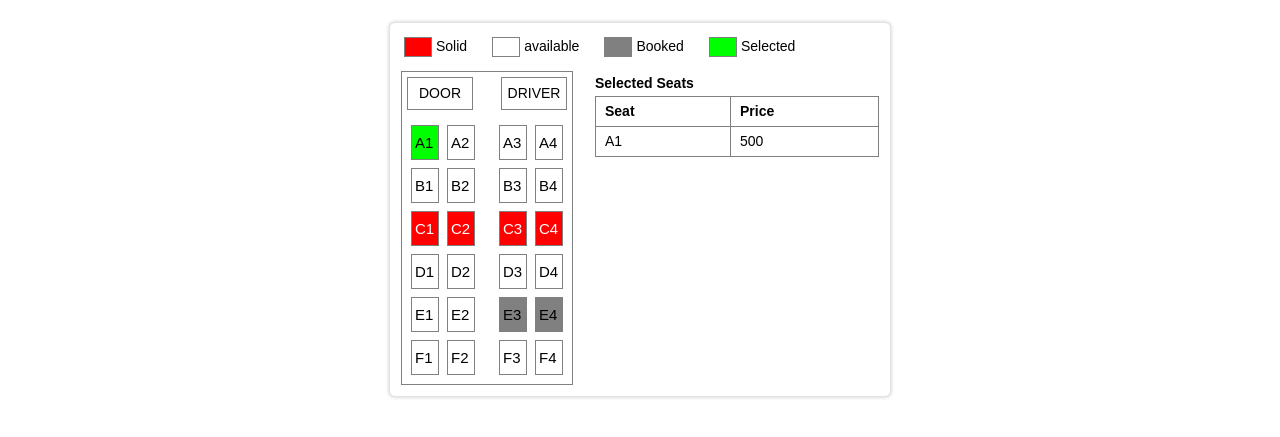
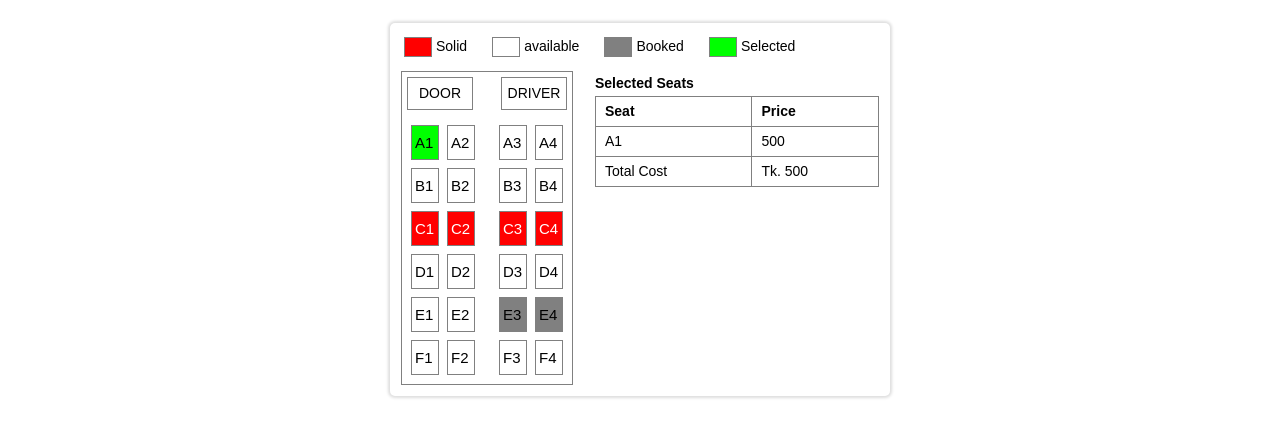
Before and after one commit to asrafmridha/Ticket-Booking-App-vueJs, a plain HTML site: page index.html in a window 1280 px wide. Both pictures are taken after a click on the element "A1". Shown: the part 171-608 px from the top of the page. Drawn offline with Linux system fonts and the light colour scheme.

Commit message:
Total Price Count

```diff
--- a/app.js
+++ b/app.js
@@ -148,6 +148,13 @@ var app = Vue.createApp({
       let sc = this.seats.filter((item) => item.type === "selected");
       return sc;
     },
+    totalCost() {
+      let tC = 0;
+      this.selectedSeats.forEach((seat) => {
+        tC += seat.price;
+      });
+      return tC;
+    },
   },
   methods: {
     handleKey(i) {
--- a/index.html
+++ b/index.html
@@ -69,6 +69,10 @@
                                     <td>{{ seat.name }}</td>
                                     <td>{{ seat.price }}</td>
                                 </tr>
+                                <tr>
+                                    <td>Total Cost</td>
+                                    <td>Tk. {{ totalCost }}</td>
+                                </tr>
                             </tbody>
                         </table>
                     </div>
```
